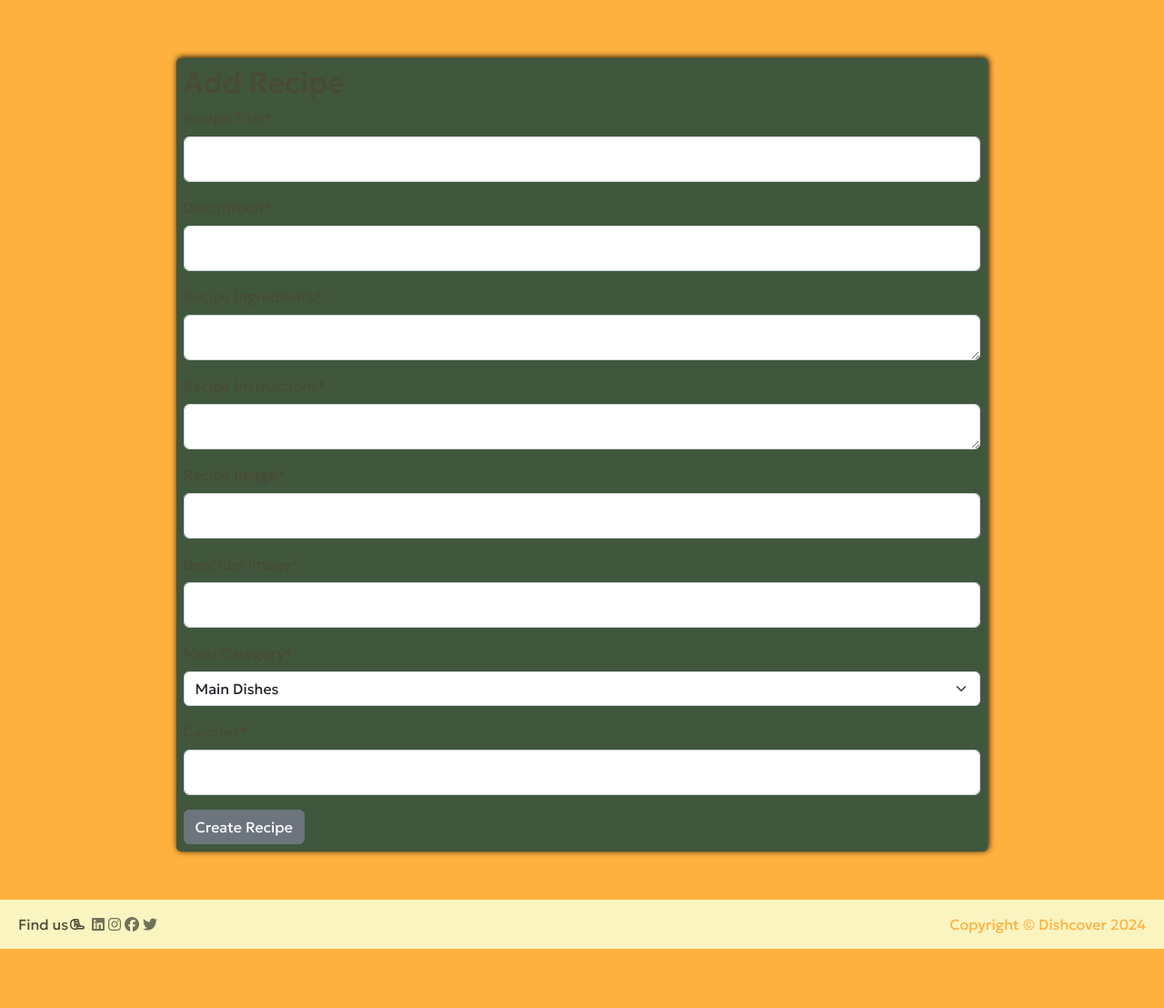
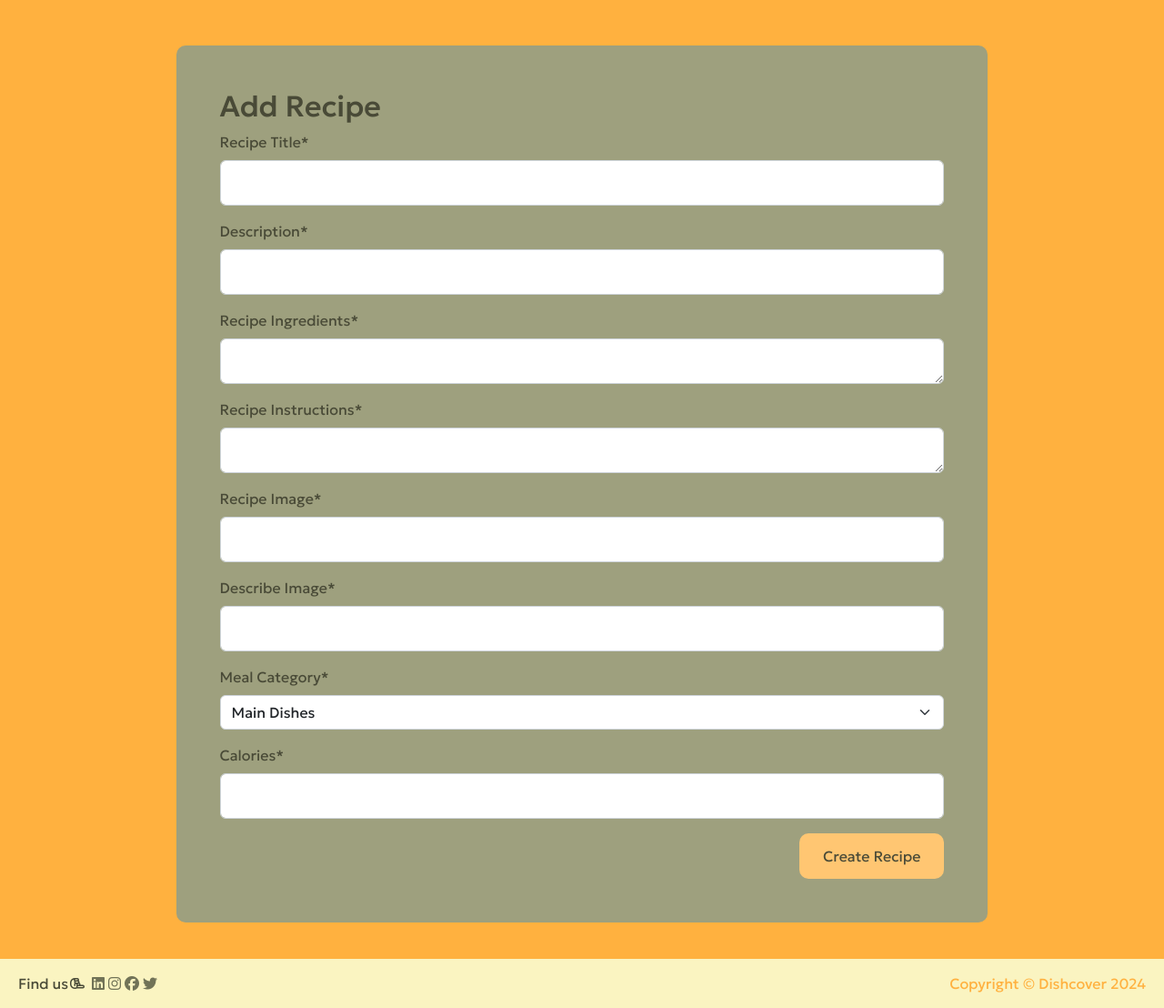
Before and after one commit to Ahmadk-g/dishcover, a Django app: page /recipes/addrecipe/ in a window 1280 px wide. Shown: the part 87-1195 px from the top of the page at 91% size. Before the commit the page ends 1130 px from the top, so only its background shows below. Run offline with Django 4.2, Linux system fonts and the light colour scheme; the visitor is signed in with stand-in values (Sample User, id 1); some libraries are stand-ins or nearby versions; some web fonts are replaced.

Commit message:
Edit 'Add Recipe' form styling

```diff
--- a/recipes/templates/recipes/add_recipe.html
+++ b/recipes/templates/recipes/add_recipe.html
@@ -4,12 +4,14 @@
 
 {% block content %}
 <div class="container">
-    <form method="post" enctype="multipart/form-data" class="form p-2">
+    <form method="post" enctype="multipart/form-data" class="form p-5">
         <h2 class="form-title">Add Recipe</h2>
         {% csrf_token %}
         {{ form.media}}
         {{form | crispy}}
-        <button type="submit" class="btn btn-secondary">Create Recipe</button>
+        <div class="form-button-container">
+            <button type="submit">Create Recipe</button>
+        </div>
     </form>
 </div>
 {% endblock %}
--- a/static/css/style.css
+++ b/static/css/style.css
@@ -20,6 +20,10 @@ body {
     /* flex-grow: 1;
     justify-content: center;
     align-items: center; */
+}
+
+button input a {
+    cursor: pointer;
 }
 
 /* Success message */
@@ -286,11 +290,32 @@ position: fixed; /* Sit on top of the page content */
 /* Add recipe form */
 .form {
     width: 80%;
-    margin: 3% auto;
-    border-radius: 5px;
-    box-shadow: 1px -1px 7px 0 #000000;
-    background-color: #40573d;
+    margin: 20px auto;
+    border-radius: 10px;
+    background-color: #9ea07e;
+    display: flex;
+    flex-direction: column;
+    flex-wrap: wrap;
 }
+
+.form-button-container {
+    display: flex;
+    justify-content: end;
+}
+
+.form-button-container button {
+    width: 20%;
+    background-color: rgb(255 198 114);
+    color: #494a37;
+    border-radius: 10px;
+    border: none;
+}
+
+.form-button-container button:hover {
+    background-color: rgb(255, 185, 79);
+    color: #494a37;
+}
+
 
 /* Recipes.html */
 
```
